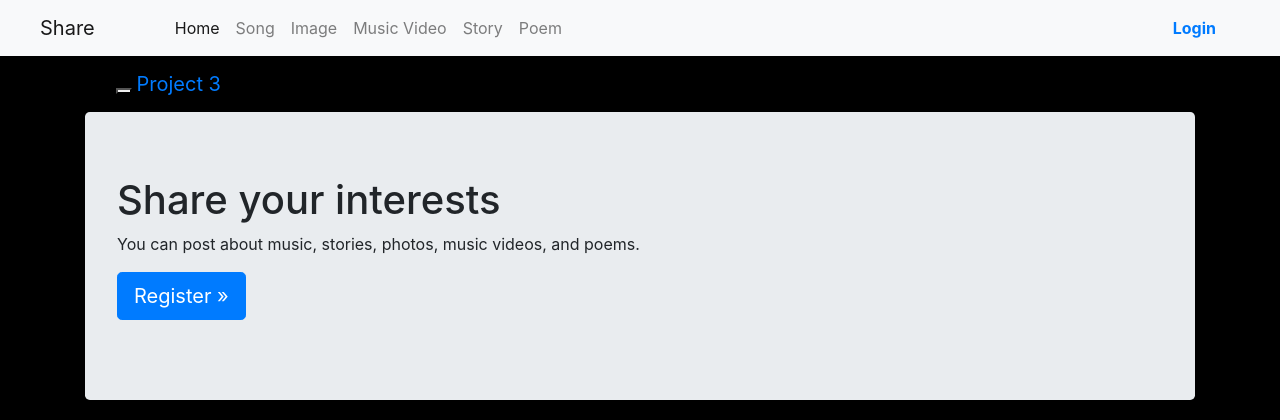
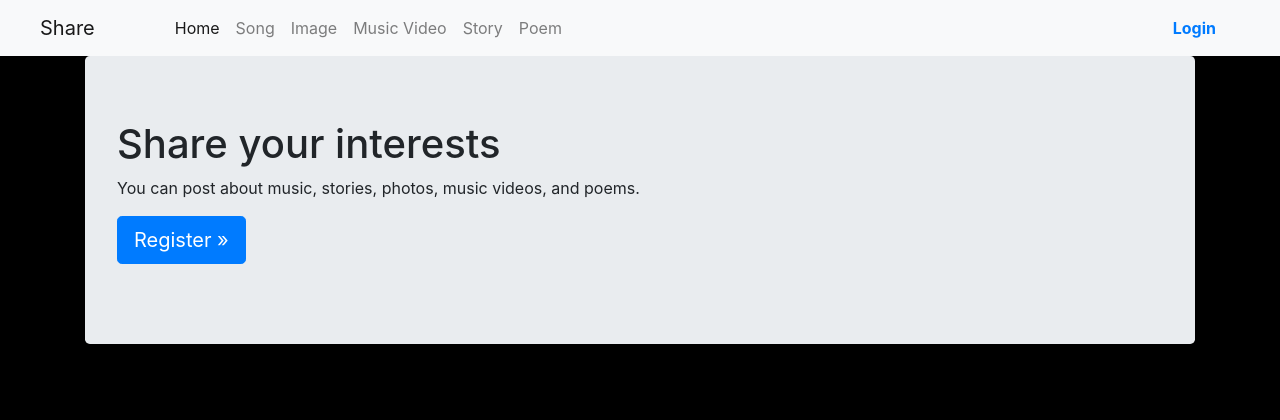
Before and after one commit to EtonMon/cs4501, a Django app: page /home/ in a window 1280 px wide. Shown: the top 420 px of the page. Run offline with Django 3.2, Linux system fonts and the light colour scheme; some libraries are stand-ins or nearby versions.

Commit message:
Fixed minor error in navbar from merge conflict.

```diff
--- a/app/web/webfrontend/templates/webfrontend/base_generic.html
+++ b/app/web/webfrontend/templates/webfrontend/base_generic.html
@@ -60,48 +60,9 @@
 </div>
 <!--container class prevents content from filling the whole width of the screen. It provides margins.-->
 <div class="container">
-      <!-- Static navbar -->
-      <nav class="navbar navbar-default">
-        <div class="container-fluid">
-          <div class="navbar-header">
-            <button type="button" class="navbar-toggle collapsed" data-toggle="collapse" data-target="#navbar" aria-expanded="false" aria-controls="navbar">
-              <span class="sr-only">Toggle navigation</span>
-              <span class="icon-bar"></span>
-              <span class="icon-bar"></span>
-              <span class="icon-bar"></span>
-            </button>
-            <a class="navbar-brand" href="{% url 'index' %}">Project 3</a>
-          </div>
-          <div id="navbar" class="navbar-collapse collapse">
-            <ul class="nav navbar-nav">
-              <li><a href="{% url 'index' %}">Home</a></li>
-              <li><a href="{% url 'songs' %}">Song</a></li>
-              <li><a href="{% url 'images' %}">Image</a></li>
-                <li><a href="{% url 'music_videos' %}">Music Video</a></li>
-                <li><a href="{% url 'stories' %}">Story</a></li>
-                <li><a href="{% url 'poems' %}">Poem</a></li>
-              <!--  <li><a href="{% url 'search' %}">Search</a></li> -->
-<!--                <li><a href="{% url 'feedbacks' %}">Feedback</a></li>-->
-<!--                <li><a href="#">User</a></li>-->
-<!--
-              <li class="dropdown">
-                <a href="#" class="dropdown-toggle" data-toggle="dropdown" role="button" aria-haspopup="true" aria-expanded="false">Dropdown <span class="caret"></span></a>
-                <ul class="dropdown-menu">
-                  <li><a href="#">Action</a></li>
-                  <li><a href="#">Another action</a></li>
-                  <li><a href="#">Something else here</a></li>
-                  <li role="separator" class="divider"></li>
-                  <li class="dropdown-header">Nav header</li>
-                  <li><a href="#">Separated link</a></li>
-                  <li><a href="#">One more separated link</a></li>
-                </ul>
-              </li>
--->
-            </ul>
-          </div><!--/.nav-collapse -->
-        </div><!--/.container-fluid -->
-      </nav>
+
   {% block content %}{% endblock %}
+
 </div> <!-- /container -->
 </body>
 </html>
```
Lines whose indentation alone changed are shown as unchanged.
